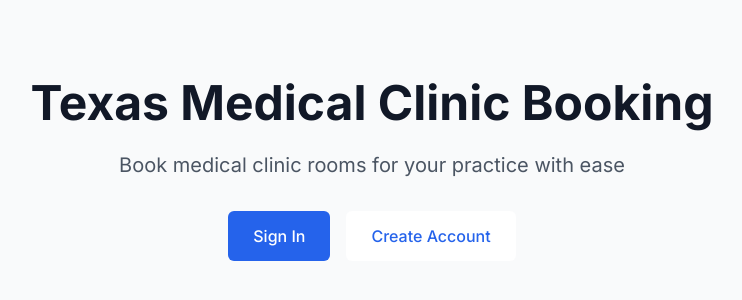
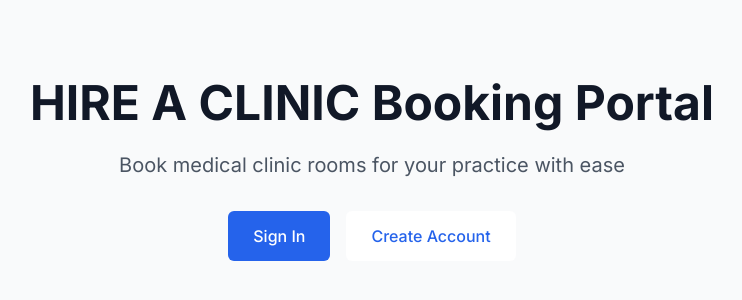
Before and after one commit to fizza-0909/Hire-a-clinic-Booking-System, a Next.js app: page / in a window 1280 px wide. Shown: the part 230-530 px from the top of the page, without its empty margins (268-1010 px from the left). Built offline with nearby package versions, Linux system fonts and the light colour scheme; no server answers.

Commit message:
Change the name and   content of the website

```diff
--- a/src/app/login/page.tsx
+++ b/src/app/login/page.tsx
@@ -73,7 +73,7 @@ function LoginForm() {
             {/* Header */}
             <header className="bg-white shadow-sm">
                 <div className="max-w-7xl mx-auto py-4 px-4 sm:px-6 lg:px-8">
-                    <h1 className="text-2xl font-semibold text-gray-900">Medical Clinic Booking</h1>
+                    <h1 className="text-2xl font-semibold text-gray-900">Hire a Clinic</h1>
                 </div>
             </header>
 
--- a/src/app/page.tsx
+++ b/src/app/page.tsx
@@ -14,7 +14,7 @@ export default function Home() {
             <main className="flex-grow flex flex-col items-center justify-center bg-gray-50 px-4">
                 <div className="max-w-3xl mx-auto text-center">
                     <h1 className="text-4xl sm:text-5xl font-bold text-gray-900 mb-6">
-                        Texas Medical Clinic Booking
+                        HIRE A CLINIC Booking  Portal
                     </h1>
                     <p className="text-xl text-gray-600 mb-8">
                         Book medical clinic rooms for your practice with ease
```
